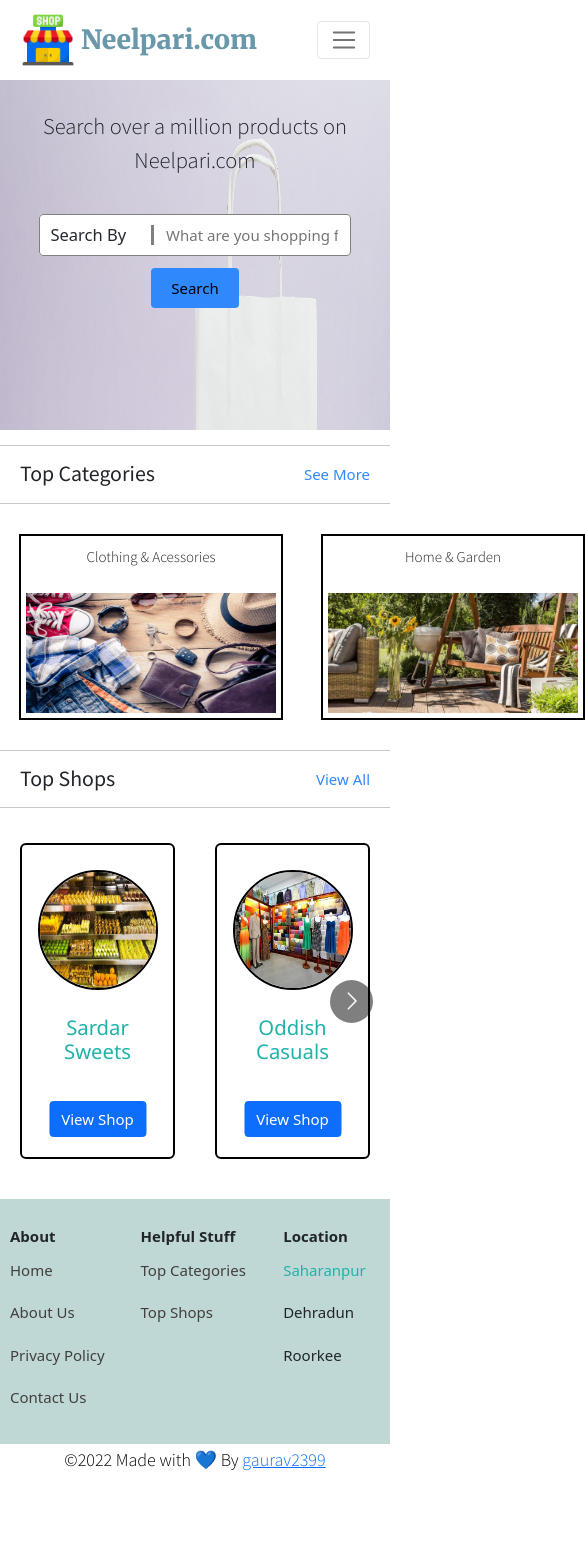
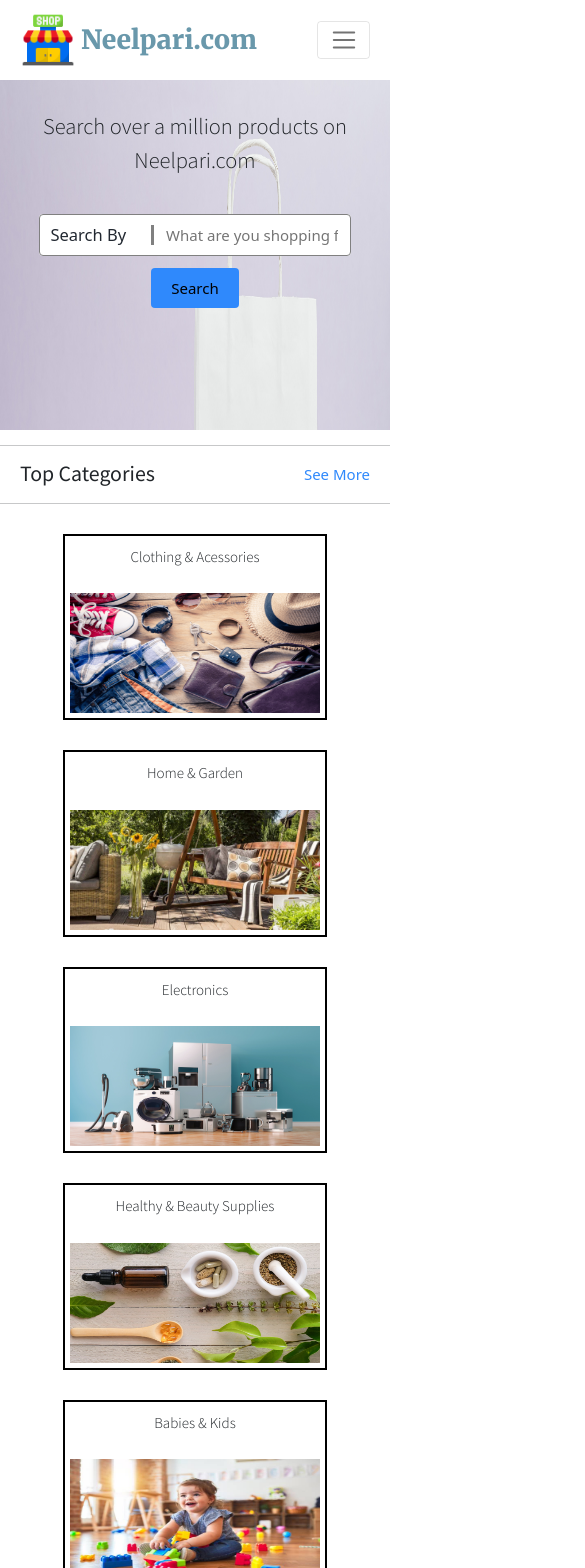
Before and after one commit to gaurav2399/ecommerce-site, a React (Create React App) app: page / in a window 390 px wide. Shown: the top 1568 px of the page, 585 px wide, since content can reach past the window. Before the commit the page ends 1475 px from the top, so only its background shows below. Built offline with nearby package versions, Linux system fonts and the light colour scheme.

Commit message:
fix responsive bug

```diff
--- a/public/styles.css
+++ b/public/styles.css
@@ -121,7 +121,7 @@
   min-width: 100%;
   justify-content: center;
   align-items: center;
-  flex-wrap: nowrap;
+  flex-wrap: wrap;
   overflow: hidden;
 }
 
--- a/src/components/RowList.jsx
+++ b/src/components/RowList.jsx
@@ -39,23 +39,33 @@
     superLargeDesktop: {
       // the naming can be any, depends on you.
       breakpoint: { max: 4000, min: 3000 },
-      items: 5
+      items: 5,
+      partialVisibilityGutter: 110,
+      slidesToSlide: 5
     },
     desktop: {
       breakpoint: { max: 3000, min: 1320 },
-      items: 4
+      items: 4,
+      partialVisibilityGutter: 90,
+      slidesToSlide: 4
     },
     tablet: {
       breakpoint: { max: 1320, min: 1040 },
-      items: 3
+      items: 3,
+      partialVisibilityGutter: 90,
+      slidesToSlide: 3
     },
     mid1: {
       breakpoint: { max: 1040, min: 764 },
-      items: 2
+      items: 2,
+      partialVisibilityGutter: 70,
+      slidesToSlide: 2
     },
     mobile: {
       breakpoint: { max: 764, min: 0 },
-      items: 1
+      items: 1,
+      partialVisibilityGutter: 70,
+      slidesToSlide: 1
     }
   };
 
@@ -64,7 +74,7 @@
 
   function renderComponent(){
     if(props.type === "shop"){
-      return <Carousel responsive={responsive} centerMode={true}>
+      return <Carousel responsive={responsive} partialVisible={true} infinite={true}>
         {renderRowList(props.type, props.loc)}
       </Carousel>;
     }else{
```
